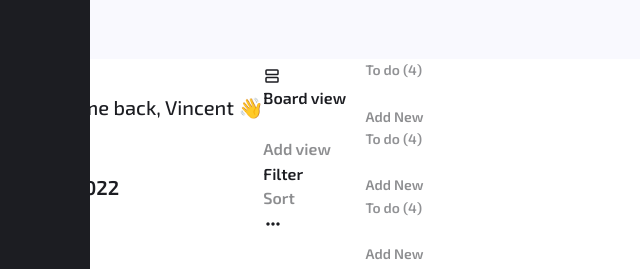
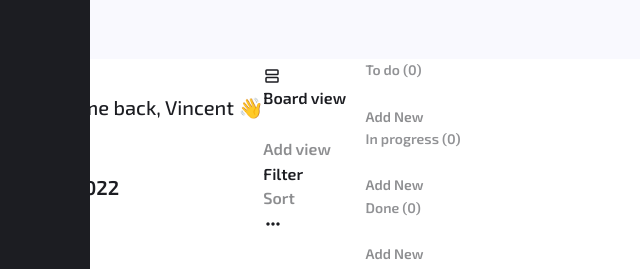
Before and after one commit to AliLtRP/to-do-akkooo, a React (Vite) app: page / in a window 1280 px wide. Shown: the part 190-459 px from the top of the page, without its empty margins (0-640 px from the left). Built offline with nearby package versions, Linux system fonts and the light colour scheme.

Commit message:
add arabic and english to todo status

```diff
--- a/src/App.tsx
+++ b/src/App.tsx
@@ -7,10 +7,6 @@ import useI18n from './i18n';
 function App() {
   const theme = useSelector((state: any) => state?.theme?.theme?.palette?.background?.default);
   const flag = useSelector((state: any) => state?.form?.flag);
-
-  const todo = useSelector((state: any) => state?.todo);
-
-  console.log(todo);
 
   useI18n();
 
--- a/src/components/Todo/index.tsx
+++ b/src/components/Todo/index.tsx
@@ -39,7 +39,7 @@ const Todo = ({ theme, type }: { theme: string, type: string }) => {
         <div className=' max-h-[calc(100%-102px)] h-full flex flex-col gap-3 basis-1/3 rounded-xl p-3'>
             <div className='flex justify-between items-center'>
                 <Typography variant="h6" className='font-semibold text-sm' style={{ fontWeight: "600", fontSize: "14px", color: typoColor() }}>
-                    {t('To do')} (4)
+                    {t(type)} ({todo?.[type].length})
                 </Typography>
 
                 <div className='flex items-center gap-2' onClick={addTodoTask}>
--- a/src/components/Todo/todo-card/index.tsx
+++ b/src/components/Todo/todo-card/index.tsx
@@ -110,9 +110,9 @@ const TodoCard = ({ theme, todo, type }: { theme: string, type: any, todo: ITodo
                             }}
                         >
                             <ul className='w-full'>
-                                <li className='px-4 py-1 text-center' onClick={handleTodo}>To do</li>
-                                <li className='px-4 py-1 text-center' onClick={handleProgress}>Progress</li>
-                                <li className='px-4 py-1 text-center' onClick={handleDone}>Done</li>
+                                <li className='px-4 py-1 text-center' onClick={handleTodo}>{t('todo')}</li>
+                                <li className='px-4 py-1 text-center' onClick={handleProgress}>{t('progress')}</li>
+                                <li className='px-4 py-1 text-center' onClick={handleDone}>{t('done')}</li>
                             </ul>
                         </Popover>
                     </div>
--- a/src/i18n/dictionaries/ar.json
+++ b/src/i18n/dictionaries/ar.json
@@ -9,10 +9,10 @@
   "Board view": "عرض لوحة",
   "Add view": "إضافة عرض",
   "Add New": "إضافة جديدة",
-  "To do": "للقيام",
+  "todo": "للقيام",
   "Add new task": "إضافة مهمة جديدة",
-  "In progress": "قيد التنفيذ",
-  "Done": "تم",
+  "progress": "قيد التنفيذ",
+  "done": "تم",
   "Progress": "التقدم",
   "Team": "فريق"
 }
--- a/src/i18n/dictionaries/eng.json
+++ b/src/i18n/dictionaries/eng.json
@@ -9,10 +9,10 @@
   "Board view": "Board view",
   "Add view": "Add view",
   "Add New": "Add New",
-  "To do": "To do",
+  "todo": "To do",
   "Add new task": "Add new task",
-  "In progress": "In progress",
-  "Done": "Done",
+  "progress": "In progress",
+  "done": "Done",
   "Progress": "Progress",
   "Team": "Team"
 }
```
